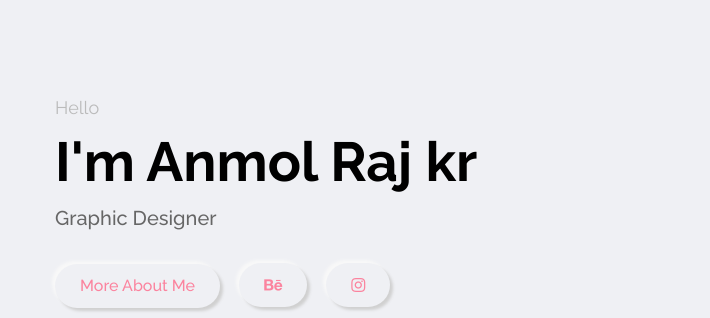
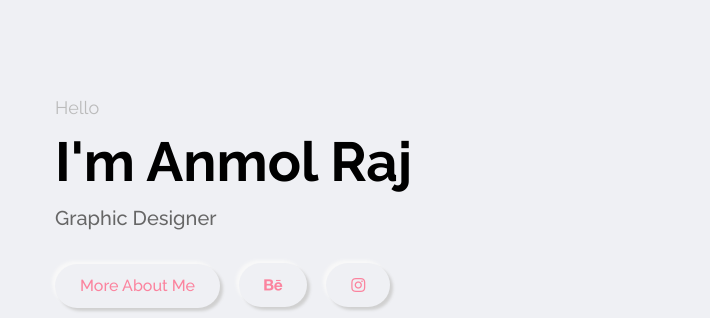
Before and after one commit to anmolrk/portfolio, a plain HTML site: page public/index.html in a window 1280 px wide. Shown: the part 199-517 px from the top of the page, 0-710 px from the left. Drawn offline with Linux system fonts and the light colour scheme; some packages are replaced by stand-ins of ours.

Commit message:
Fix typo in home section header in index.html

```diff
--- a/public/index.html
+++ b/public/index.html
@@ -100,7 +100,7 @@
       <div class="row full-screen align-item-center">
         <div class="home-text">
           <p>Hello</p>
-          <h2>I'm Anmol Raj kr</h2>
+          <h2>I'm Anmol Raj</h2>
           <h1>Graphic Designer</h1>
           <!-- Button -->
             <a href="#about" class="link-item btn-1 outer-shadow hover-in-shadow media-400" >More About Me</a>
```
